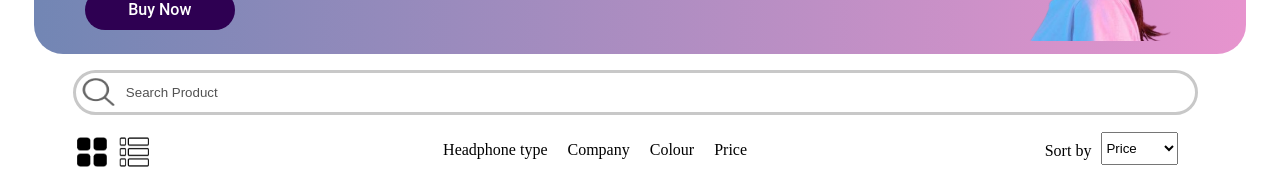
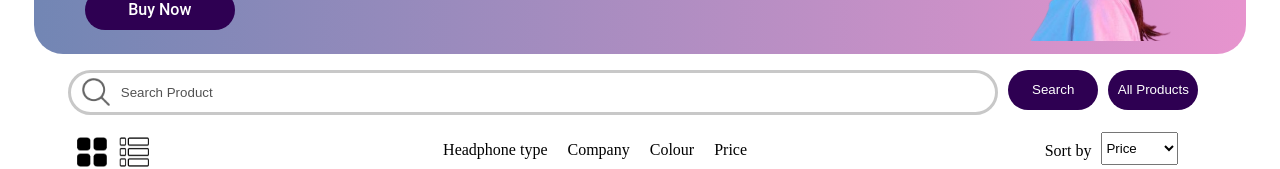
Before and after one commit to rinkuhasija/musicart-Ecommerce-app-frontend, a React (Vite) app: page / in a window 1280 px wide. Shown: the part 325-494 px from the top of the page. Built offline with nearby package versions, Linux system fonts and the light colour scheme; no server answers.

Commit message:
added search feature and dataContext

```diff
--- a/src/App.jsx
+++ b/src/App.jsx
@@ -1,4 +1,3 @@
-import { useState } from 'react'
 import Login from './pages/Login/Login'
 import SignUp from './pages/SignUp/SignUp'
 import { BrowserRouter, Routes, Route } from 'react-router-dom'
@@ -10,8 +9,7 @@ import PageNotFound from './pages/PageNotFound/PageNotFound'
 import { Toaster } from 'react-hot-toast'
 import TestPage from './pages/TestPage/TestPage'
 import AuthState from './context/login/authState'
-import authContext from './context/login/authContext';
-import { useContext } from 'react'
+import DataState from './context/dataContext/dataState'
 import AlreadyLoggedIn from './pages/AlreadyloggedIn/AlreadyLoggedIn'
 import SingleProduct from './pages/SingleProduct/SingleProduct'
 
@@ -20,8 +18,10 @@ function App() {
   return (
     <>
       <AuthState >
+        <DataState>
           <BrowserRouter>
             <Routes>
+
               <Route path="/signup" element={<SignUp />} />
               <Route path="/login" element={<Login />} />
               <Route path='/success' element={<SuccessCheckout />} />
@@ -35,6 +35,7 @@ function App() {
 
             </Routes>
           </BrowserRouter>
+        </DataState>
       </AuthState>
 
     </>
--- /dev/null
+++ b/src/context/dataContext/dataContext.jsx
@@ -0,0 +1,5 @@
+import { createContext } from "react";
+
+const dataContext = createContext();
+
+export default dataContext;
--- /dev/null
+++ b/src/context/dataContext/dataState.jsx
@@ -0,0 +1,21 @@
+import React, { useState } from "react";
+import dataContext from "./dataContext";
+
+const DataState = (props) => {
+
+    const s1 = {
+        keyword: "",
+        resultsFromContext: []
+    }
+
+    const [dataState, setDataState] = useState(s1)
+
+    return (
+        <dataContext.Provider value={{ dataState, setDataState }} >
+            {props.children}
+        </dataContext.Provider >
+    )
+}
+
+
+export default DataState;
--- a/src/pages/Products/Products.jsx
+++ b/src/pages/Products/Products.jsx
@@ -2,21 +2,36 @@ import Logo from '../../components/layout/Logo/Logo'
 import NavBar from '../../components/layout/NavBar/NavBar'
 import styles from './products.module.css'
 import Footer from '../../components/layout/Footer/Footer'
-import { useState, useEffect, useRef } from 'react'
+import { useState, useEffect, useRef, useContext } from 'react'
 import axios from 'axios'
 import search from '../../assets/search-img1.png'
 import gridImg from '../../assets/grid-img.png'
 import list from '../../assets/list-img.png'
-import { generatePath, useNavigate, useParams } from 'react-router-dom'
+import authContext from '../../context/login/authContext'
+import { useNavigate } from 'react-router-dom'
+import dataContext from '../../context/dataContext/dataContext'
 
 function Products() {
 
     const navigate = useNavigate();
+    const { dataState, setDataState } = useContext(dataContext)
+    // console.log(dataState);
 
     const [grid, setGrid] = useState(true)
     const myRef = useRef(null);
 
     const [results, setResults] = useState([])
+
+    const handleSearchSubmit = async () => {
+        try {
+            const { data } = await axios.get(`https://orca-app-ihire.ondigitalocean.app/api/v1/searchProduct/${dataState.keyword}`)
+            setDataState({ ...dataState, resultsFromContext: data })
+            setResults(data)
+        } catch (error) {
+            console.log(error);
+        }
+    }
+
     let url = 'https://orca-app-ihire.ondigitalocean.app/api/v1/getproductsdata'
 
     function getProducts() {
@@ -27,7 +42,6 @@ function Products() {
             .catch((error) => {
                 console.log(error);
                 myRef.current.insertAdjacentHTML('beforeend', '<div classname={styles.loadingContentBefore}>loading...</div>')
-
             })
 
     }
@@ -65,7 +79,9 @@ function Products() {
             <div className={styles.searchProduct}>
 
                 <img src={search} alt="search_svg" />
-                <input type="text" placeholder="Search Product" id={styles.searchProductInput} />
+                <input value={dataState.keyword} onChange={(e) => setDataState({ ...dataState, keyword: e.target.value })} type="text" placeholder="Search Product" id={styles.searchProductInput} />
+                <button onClick={handleSearchSubmit}> Search </button>
+                <button onClick={getProducts}> All Products</button>
 
             </div>
 
--- a/src/pages/Products/products.module.css
+++ b/src/pages/Products/products.module.css
@@ -196,6 +196,17 @@
     padding-left: 8px;
 }
 
+.searchProduct button {
+    cursor: pointer;
+    color: white;
+    margin-left: 10px;
+    width: 110px;
+    height: 40px;
+    background-color: #2E0052;
+    border-radius: 20px;
+    border: none;
+}
+
 .viewTypeAndFilterSelect {
     margin-top: 2vh;
     margin-left: 3vw;
```
Lines whose indentation alone changed are shown as unchanged.
